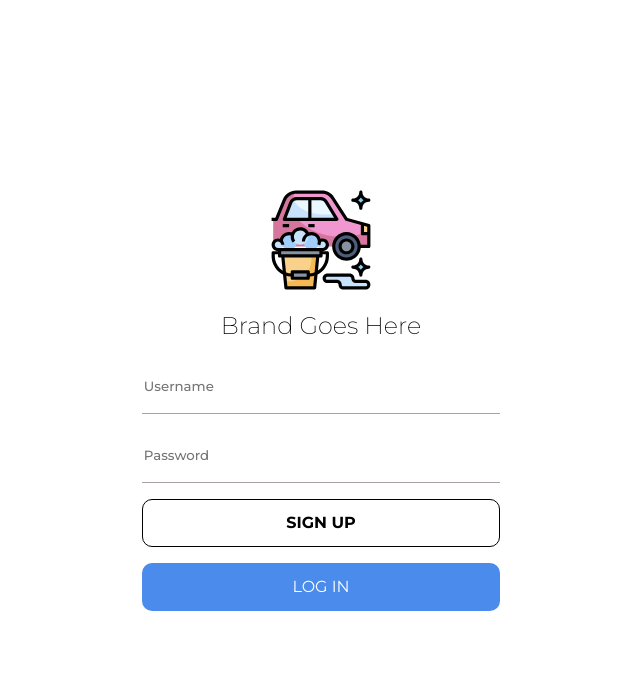
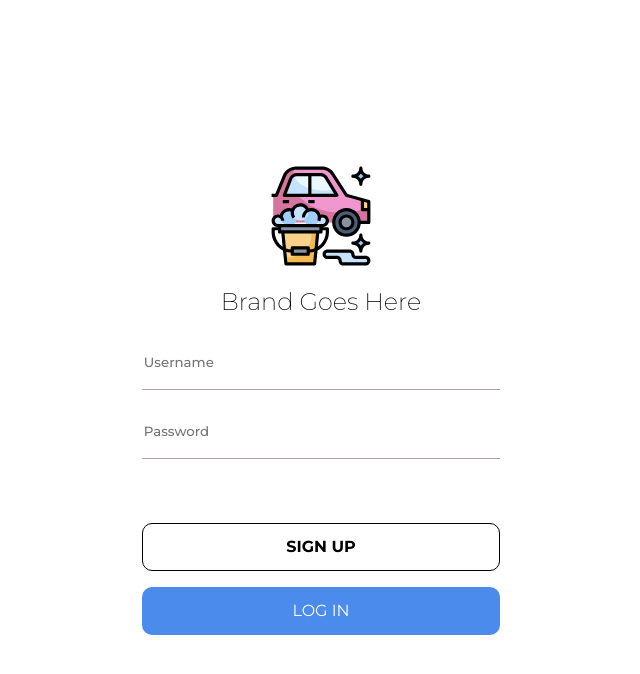
Before and after one commit to lamrouahmed/CW, a PHP site: page /index.html in a window 1280 px wide. Shown: the top 674 px of the page, without its empty margins (319-959 px from the left). Run offline with PHP 8.4, Linux system fonts and the light colour scheme.

Commit message:
landing page sample

```diff
--- a/css/style.css
+++ b/css/style.css
@@ -134,6 +134,7 @@ body {
   height: 3em;
   border: 1px solid #000;
   border-radius: 10px;
+  margin-top: 3em;
 }
 
 .wrapper .form form .sign {
@@ -141,12 +142,12 @@ body {
   font-weight: 700;
   -webkit-transition: all 200ms ease-in-out;
   transition: all 200ms ease-in-out;
-  margin-bottom: 1em;
 }
 
 .wrapper .form form .log {
   border: none;
   color: #FFF;
   background-color: #4b8beb;
+  margin-top: 1em;
 }
 /*# sourceMappingURL=style.css.map */
--- a/css/style.scss
+++ b/css/style.scss
@@ -112,7 +112,7 @@ body {
                 height: 3em;
                 border: 1px solid #000;
                 border-radius: 10px;
-
+                margin-top: 3em;
 
 
             }
@@ -120,12 +120,12 @@ body {
                 background-color: none;
                 font-weight: 700;
                 transition: all 200ms ease-in-out;
-                margin-bottom: 1em;
             }
             .log {
                 border: none;
                 color: #FFF;
                 background-color: rgb(75, 139, 235);
+                margin-top: 1em;
             }
         }
     }
```
Also changed, not shown: 1 other file.
